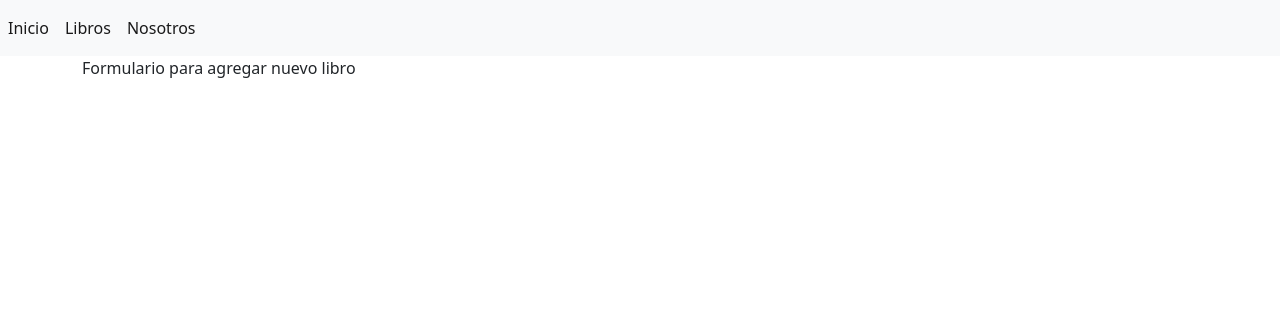
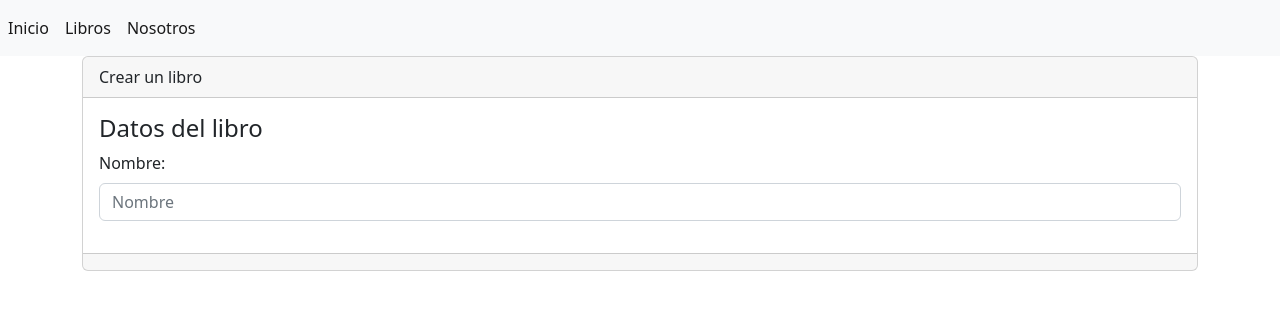
Before and after one commit to ArielMejia01/CRUD-Python-Django-MySQL, a Django app: page /libros/crear in a window 1280 px wide. Shown: the top 316 px of the page. Run offline with Django 3.2, Linux system fonts and the light colour scheme.

Commit message:
Incluir en formulario de vistas, ver el formulario de crear libro

```diff
--- a/libreria/templates/libros/crear.html
+++ b/libreria/templates/libros/crear.html
@@ -4,6 +4,19 @@
 
 {% block contenido %}
 
-Formulario para agregar nuevo libro
+<div class="card">
+    <div class="card-header">
+        Crear un libro
+    </div>
+    <div class="card-body">
+        <h4 class="card-title">Datos del libro</h4>
+        {% include 'libros/form.html' %}
+
+
+    </div>
+    <div class="card-footer text-muted">
+
+    </div>
+</div>
 
 {% endblock %}
--- a/libreria/templates/libros/form.html
+++ b/libreria/templates/libros/form.html
@@ -0,0 +1,12 @@
+<form enctype="multipart/form-data" method="post">
+
+    <div class="mb-3">
+      <label for="" class="form-label">Nombre:</label>
+
+      <input type="text"
+        class="form-control" name="" id="" aria-describedby="helpId" placeholder="Nombre">
+
+    </div>
+
+
+</form>
```
